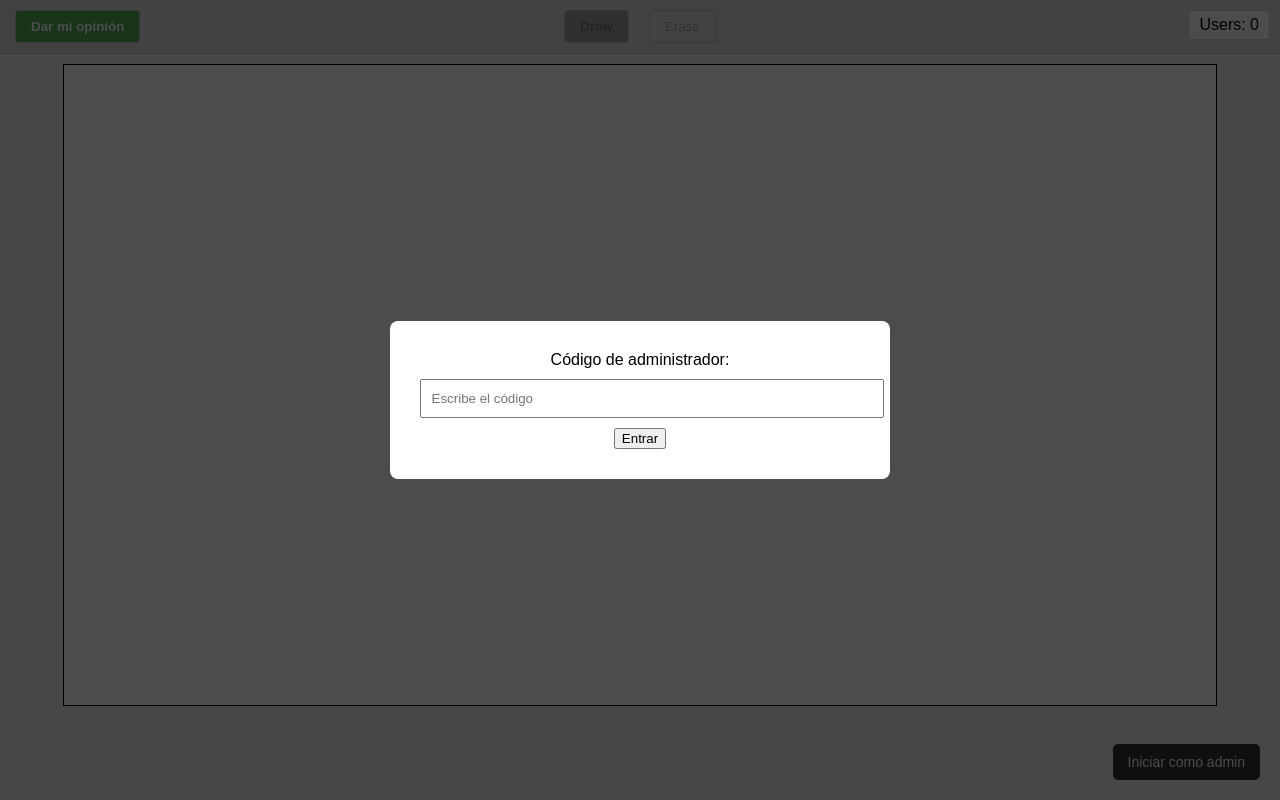
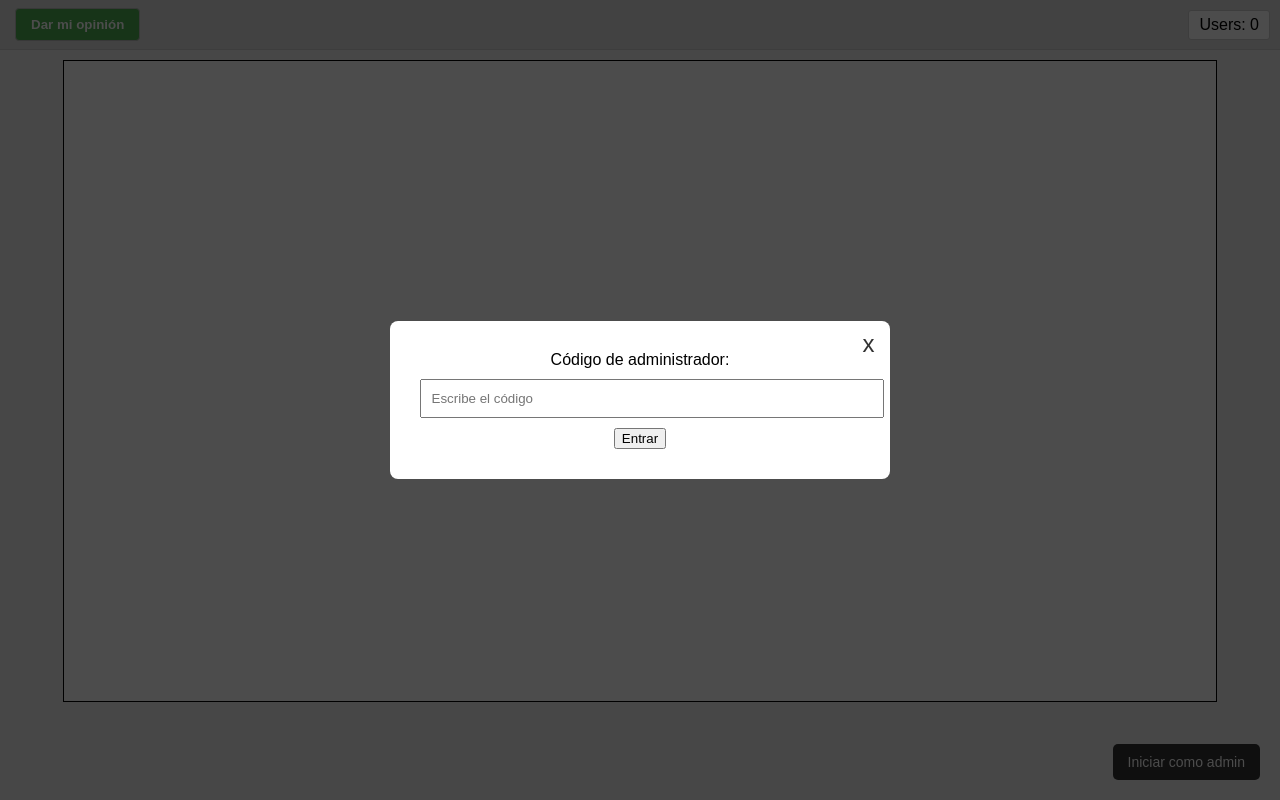
Before and after one commit to ricardojaratrepat/g5_eis, a website: page public/index.html in a window 1280 px wide. Both pictures are taken after a click on the button "Iniciar como admin". Drawn offline with nearby package versions, Linux system fonts and the light colour scheme; no server answers.

Commit message:
feat: agregar x en modal

```diff
--- a/public/index.html
+++ b/public/index.html
@@ -11,19 +11,24 @@
         <div class="toolbar-left">
             <button class="opinion-button" onclick="location.href='form.html'">Dar mi opinión</button>
         </div>
-        <div class="toolbar-center">
+
+        <div id="toolbar_button" class="toolbar-center hidden">
             <button id="drawBtn">Draw</button>
             <button id="eraseBtn">Erase</button>
         </div>
+
+        <div id="userCount">
+            Users: 0
+        </div>
     </div>
 
-    <div id="userCount">Users: 0</div>
     <canvas id="whiteboard"></canvas>
 
     <button id="adminBtn" class="admin-button">Iniciar como admin</button>
 
     <div id="adminLogin" class="admin-login hidden">
         <div class="login-box">
+            <button class="close-btn" id="closeAdminLogin">x</button>
             <label for="adminCode">Código de administrador:</label>
             <input type="password" id="adminCode" placeholder="Escribe el código">
             <button id="submitAdmin">Entrar</button>
--- a/public/style.css
+++ b/public/style.css
@@ -15,6 +15,7 @@ body {
     background-color: #ddd;
     border-bottom: 1px solid #ccc;
     width: 100%;
+    height: 50px;
     box-sizing: border-box;
     position: relative;
 }
@@ -87,6 +88,7 @@ body {
 }
 
 .login-box {
+    position: relative;
     background-color: white;
     padding: 30px;
     border-radius: 8px;
@@ -103,6 +105,16 @@ body {
     display: none;
 }
 
+.close-btn {
+  position: absolute;
+  top: 8px;
+  right: 10px;
+  background: none;
+  border: none;
+  font-size: 24px;
+  cursor: pointer;
+  color: #333;
+}
 
 #userCount {
     position: absolute;
```
